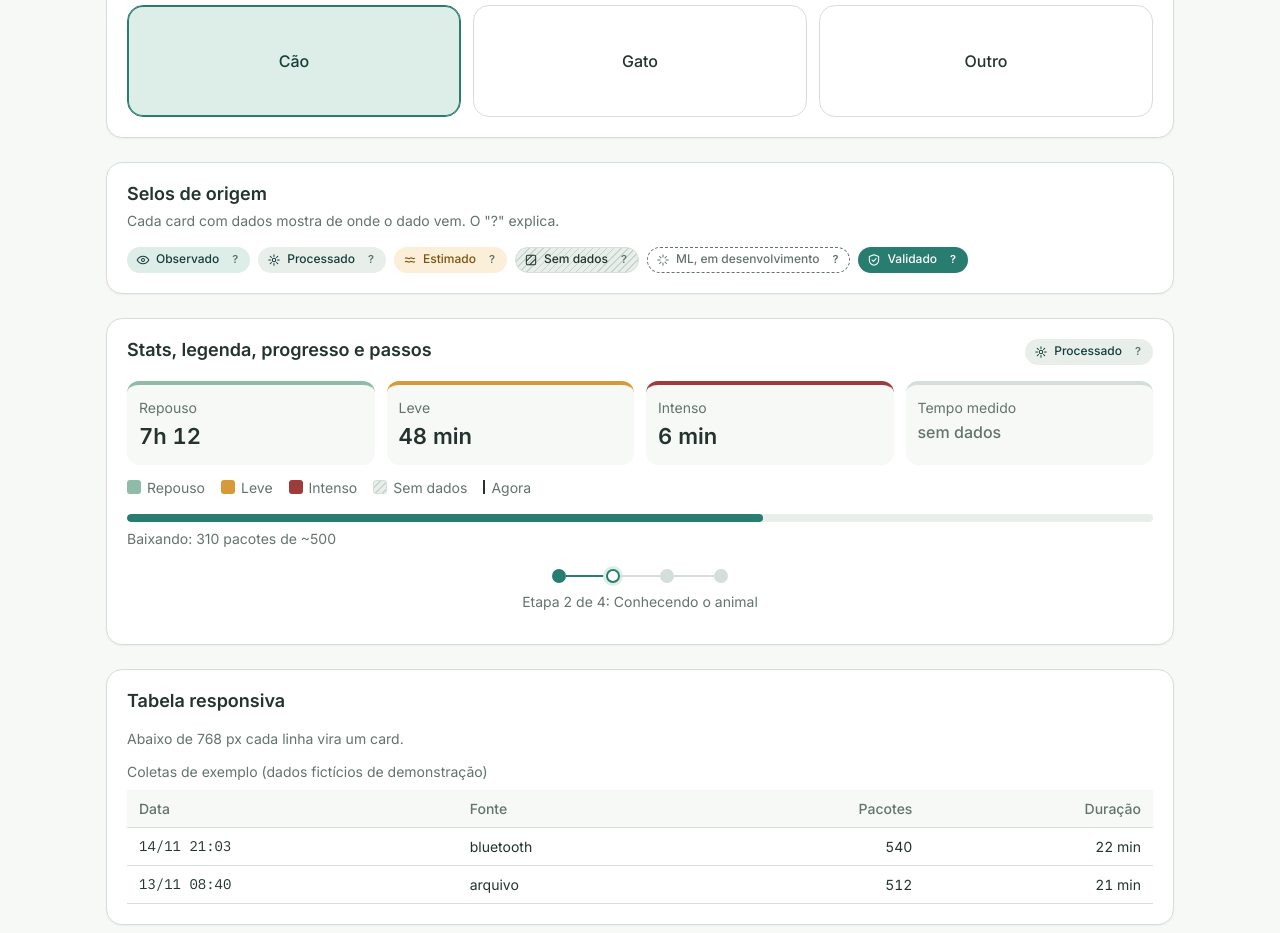
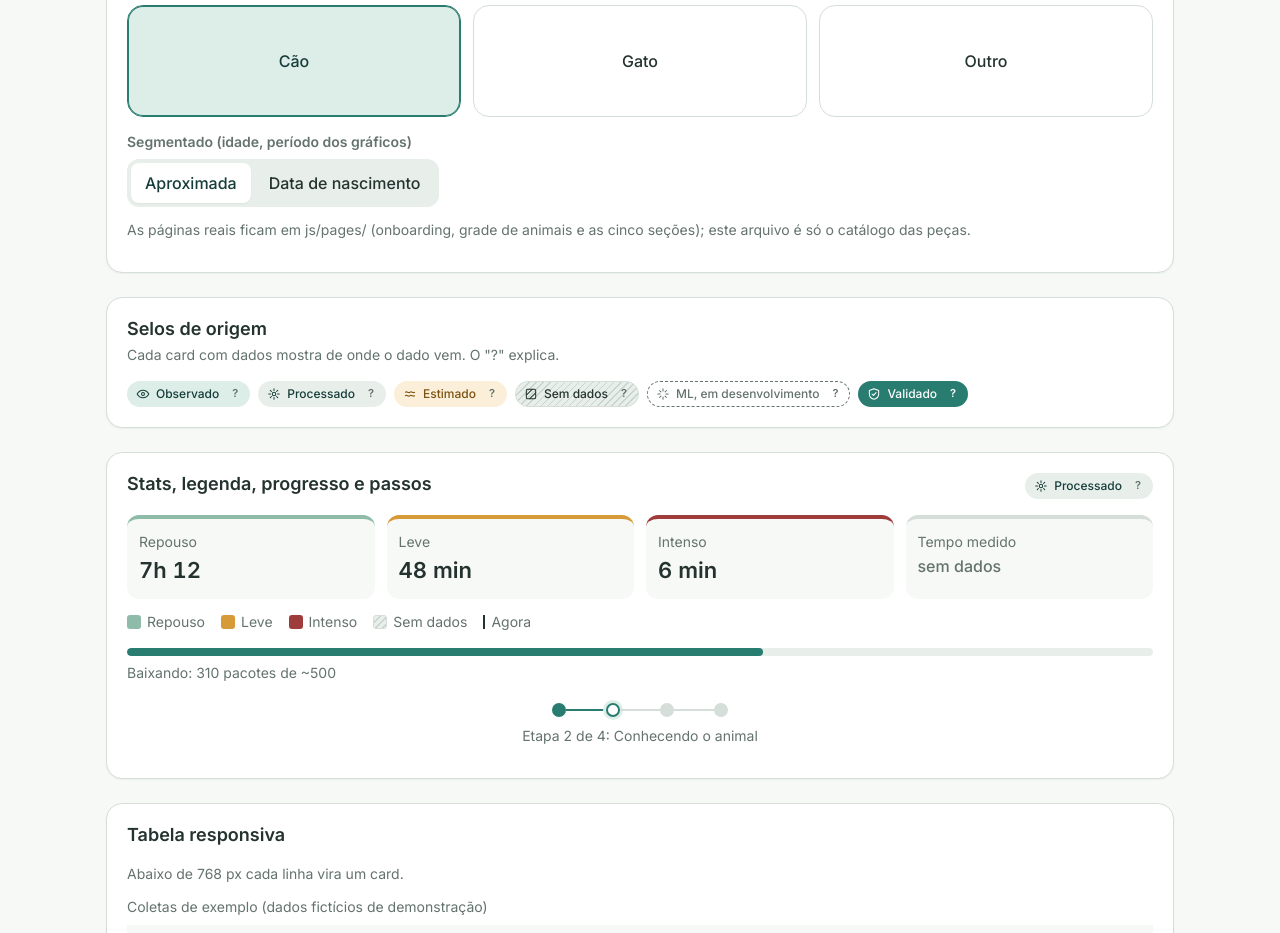
Before and after one commit to eunayderson/simut, a plain HTML site: page tools/componentes.html in a window 1280 px wide. Shown: the part 1406-2339 px from the top of the page. Drawn offline with Linux system fonts and the light colour scheme.

```diff
--- a/tools/componentes.html
+++ b/tools/componentes.html
@@ -91,6 +91,12 @@
         <button class="option-card" type="button" role="radio" aria-checked="false">Gato</button>
         <button class="option-card" type="button" role="radio" aria-checked="false">Outro</button>
       </div>
+      <h3 style="margin:16px 0 8px">Segmentado (idade, período dos gráficos)</h3>
+      <div class="segmented" role="radiogroup" aria-label="Forma de informar a idade">
+        <button class="seg-btn" type="button" role="radio" aria-checked="true">Aproximada</button>
+        <button class="seg-btn" type="button" role="radio" aria-checked="false">Data de nascimento</button>
+      </div>
+      <p class="small muted" style="margin-top:12px">As páginas reais ficam em js/pages/ (onboarding, grade de animais e as cinco seções); este arquivo é só o catálogo das peças.</p>
     </section>
 
     <section class="card" aria-labelledby="h-selos">
```
Also changed, not shown: 1 other file.
